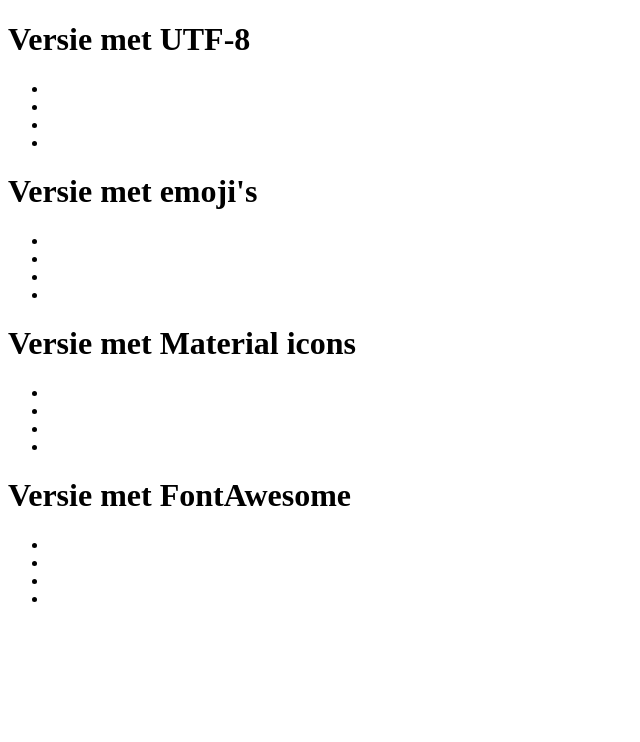
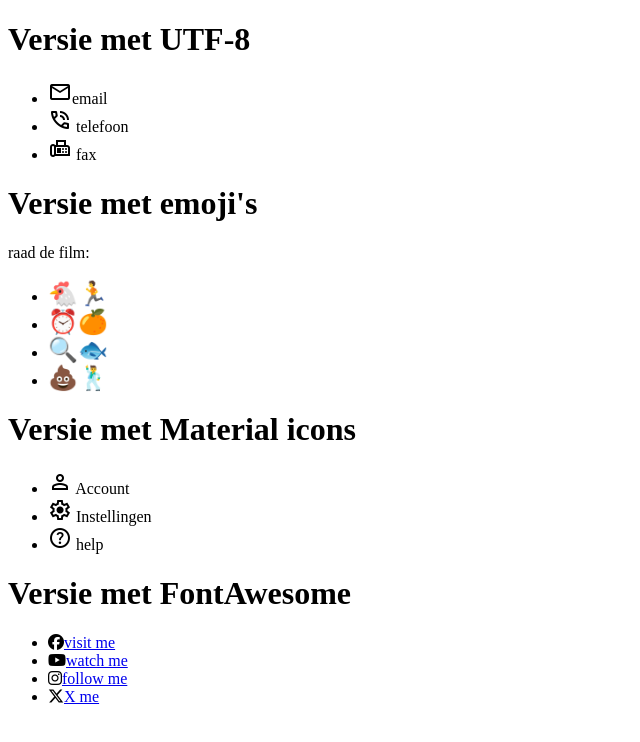
Before and after one commit to Bouchra-el/BWD1-BouchraElGhalibi-2526, a website: page 02.HTMLBasis/IconenLijstjes/index.html in a window 1280 px wide. Shown: the whole page, without its empty margins (0-640 px from the left). Drawn offline with nearby package versions, Linux system fonts and the light colour scheme.

Commit message:
Iconenlijstje

```diff
--- a/02.HTMLBasis/IconenLijstjes/index.html
+++ b/02.HTMLBasis/IconenLijstjes/index.html
@@ -3,41 +3,42 @@
 <head>
     <meta charset="UTF-8">
     <meta name="viewport" content="width=device-width, initial-scale=1.0">
+    <link rel="stylesheet" href="https://fonts.googleapis.com/icon?family=Material+Symbols+Outlined">
+    <link rel="stylesheet" href="https://cdnjs.cloudflare.com/ajax/libs/font-awesome/6.6.0/css/all.min.css">
     <title>Document</title>
 </head>
 <body>
   <h1>Versie met UTF-8</h1>
 
 <ul>
-   <li></li>
-   <li></li>
-   <li></li>
-   <li></li>
-</ul>
+    <li><span class="material-symbols-outlined">email</span>email</li>
+    <li><span class="material-symbols-outlined">phone_in_talk</span> telefoon</li>
+    <li><span class="material-symbols-outlined">fax</span> fax</li>
+  </ul>
 
 <h1>Versie met emoji's</h1>
+<p>raad de film:</p>
 <ul>
-   <li></li>
-   <li></li>
-   <li></li>
-   <li></li>
-</ul>
+    <li><span class="material-symbols-outlined">🐔🏃</span> </li>
+    <li><span class="material-symbols-outlined">⏰🍊</span></li>
+   <li><span class="material-symbols-outlined">🔍🐟</span></li>
+   <li><span class="material-symbols-outlined">💩🕺</span></li>
+    </ul>
 
 <h1>Versie met Material icons</h1>
 <ul>
-   <li></li>
-   <li></li>
-   <li></li>
-   <li></li>
-</ul>
+    <li><span class="material-symbols-outlined">person</span> Account </li>
+    <li><span class="material-symbols-outlined">settings</span> Instellingen</li>
+   <li><span class="material-symbols-outlined">help</span> help </li>
+    </ul>
 
 <h1>Versie met FontAwesome</h1>
 <ul>
-   <li></li>
-   <li></li>
-   <li></li>
-   <li></li>
-</ul>
+    <li><i class="fa-brands fa-facebook"></i><a href="#">visit me</a></li>
+        <li><i class="fa-brands fa-youtube"></i><a href="#">watch me</a></li>
+        <li><i class="fa-brands fa-instagram"></i><a href="#">follow me</a></li>
+        <li><i class="fa-brands fa-x-twitter"></i><a href="#">X me</a></li>
+    </ul>
 
 </body>
 </html>
```
